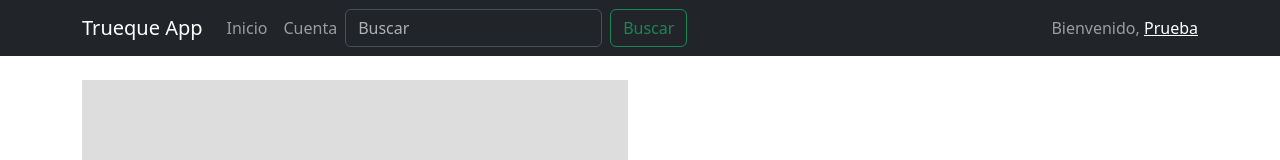
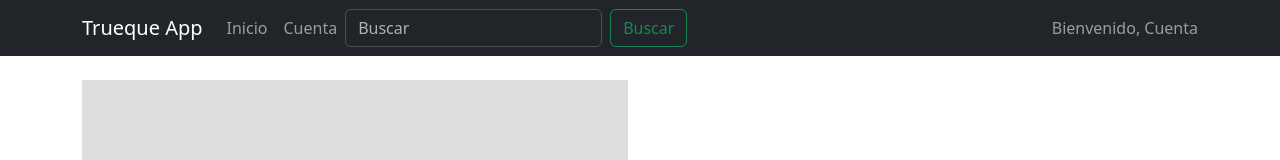
Before and after one commit to Edu568/POLO-IT-GRUPO-8, a React (Vite) app in the folder trueque-app/Frontend/: page /detalle in a window 1280 px wide. Shown: the top 160 px of the page. Built offline with nearby package versions, Linux system fonts and the light colour scheme.

Commit message:
se crea opcion de que aparezca el nombre del usuario al loguearse a la pagina

```diff
--- a/trueque-app/Frontend/src/components/Navbarra.jsx
+++ b/trueque-app/Frontend/src/components/Navbarra.jsx
@@ -2,10 +2,18 @@
 import { Container, Nav, Navbar, Form, Button } from "react-bootstrap";
 import { Link } from "react-router-dom";
 import "./nav.css";
-import { useState } from "react";
+import { useEffect, useState } from "react";
 
 export const Navbarra = ({ onSearch = () => {} }) => {
   const [search, setSearch] = useState("");
+  const [usuario, setUsuario] = useState(null);
+
+  useEffect(() => {
+    const usuarioGuardado = localStorage.getItem("usuario");
+    if (usuarioGuardado) {
+      setUsuario(JSON.parse(usuarioGuardado));
+    }
+  }, []);
 
   const handleSearchChange = (e) => {
     setSearch(e.target.value);
@@ -60,7 +68,7 @@ export const Navbarra = ({ onSearch = () => {} }) => {
           <Navbar.Toggle />
           <Navbar.Collapse className="justify-content-end">
             <Navbar.Text>
-              Bienvenido, <a href="#login">Prueba</a>
+              Bienvenido, <a> {usuario ? usuario.nombre : 'Cuenta'}</a>
             </Navbar.Text>
           </Navbar.Collapse>
         </Container>
```
Also changed, not shown: 1 other file (tests, documents, lock files or other folders).
